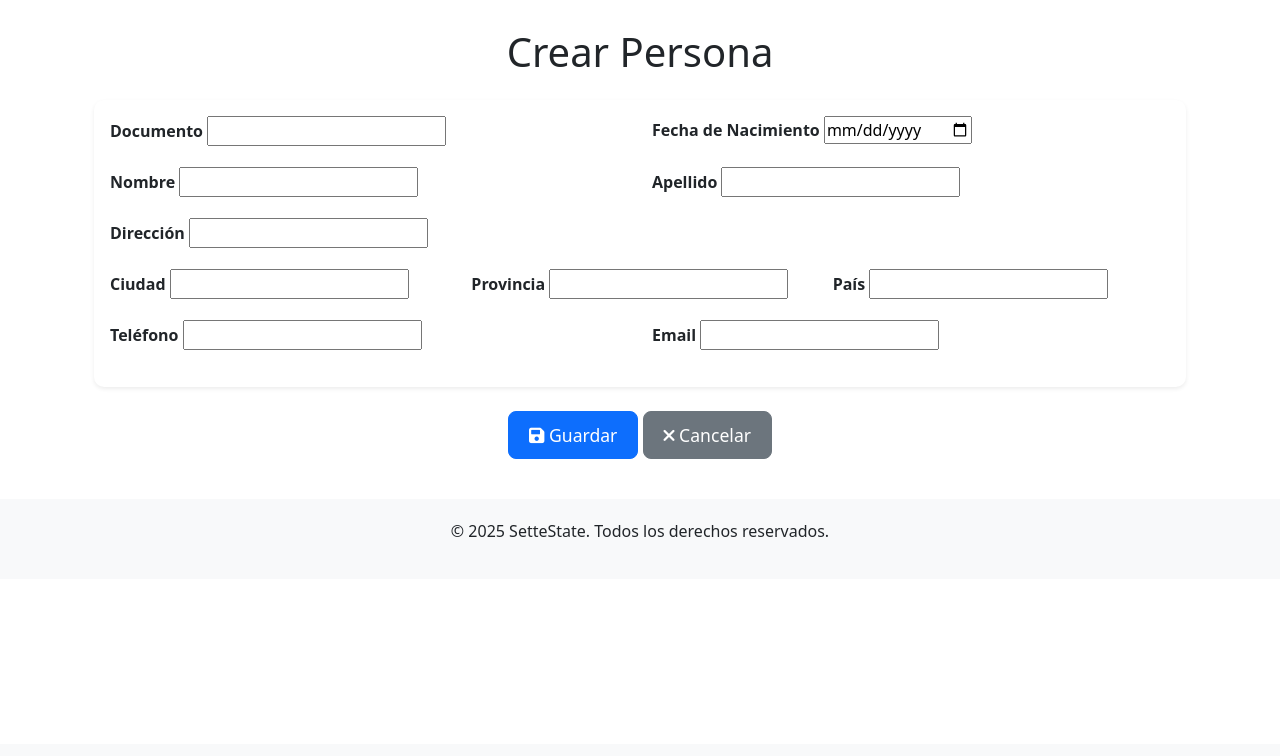
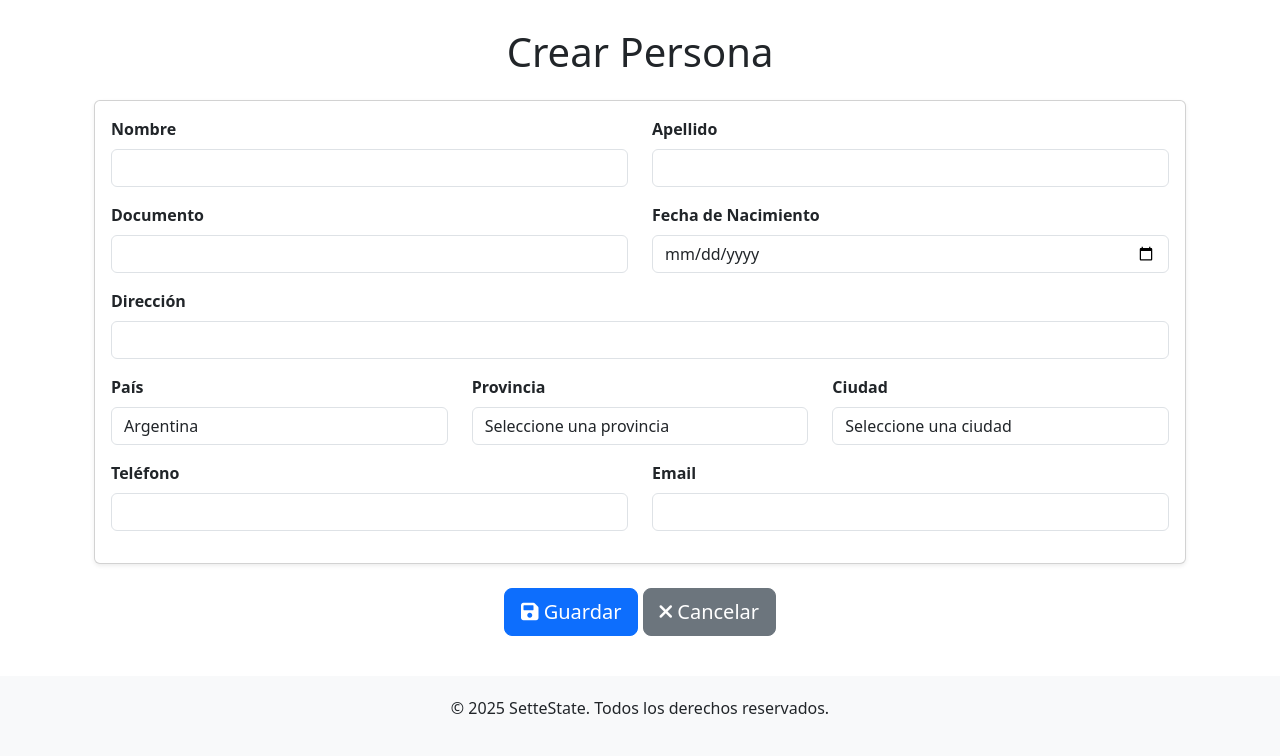
Before and after one commit to JereGun/SettEstate, a Django app: page /personas/create/ in a window 1280 px wide. Shown: the part 56-812 px from the top of the page. Before the commit the page ends 593 px from the top, so only its background shows below. Run offline with Django 5.2, Linux system fonts and the light colour scheme.

Commit message:
Se modifica la interfaz del formulario Persona

```diff
--- a/settestate/persona/views.py
+++ b/settestate/persona/views.py
@@ -1,5 +1,7 @@
+from django.http import JsonResponse
 from django.shortcuts import render
 from django.urls import reverse_lazy
+from django.views import View
 from django.views.generic import ListView, CreateView, UpdateView, DeleteView
 from .models import Persona
 from .forms import PersonaForm
@@ -15,12 +17,47 @@
     template_name = 'persona/persona_form.html'
     success_url = reverse_lazy('persona_list')
 
+    def get_context_data(self, **kwargs):
+        context = super().get_context_data(**kwargs)
+        # Añadir datos de provincias y ciudades al contexto
+        context['provincias_data'] = {
+            'ARG': [{'id': '1', 'nombre': 'Buenos Aires'}, {'id': '2', 'nombre': 'Córdoba'},
+                   {'id': '3', 'nombre': 'Santa Fe'}, {'id': '4', 'nombre': 'Mendoza'}],
+            'BRA': [{'id': '1', 'nombre': 'São Paulo'}, {'id': '2', 'nombre': 'Rio de Janeiro'},
+                   {'id': '3', 'nombre': 'Minas Gerais'}]
+        }
+        context['ciudades_data'] = {
+            'Buenos Aires': [{'id': '1', 'nombre': 'La Plata'}, {'id': '2', 'nombre': 'Mar del Plata'},
+                           {'id': '3', 'nombre': 'Bahía Blanca'}],
+            'Córdoba': [{'id': '1', 'nombre': 'Córdoba'}, {'id': '2', 'nombre': 'Río Cuarto'},
+                       {'id': '3', 'nombre': 'Villa María'}]
+        }
+        return context
+
 class PersonaUpdateView(UpdateView):
     model = Persona
     form_class = PersonaForm
     template_name = 'persona/persona_form.html'
     success_url = reverse_lazy('persona_list')
 
+    def get_context_data(self, **kwargs):
+        context = super().get_context_data(**kwargs)
+        # Añadir datos de provincias y ciudades al contexto
+        context['provincias_data'] = {
+            'ARG': [{'id': '1', 'nombre': 'Buenos Aires'}, {'id': '2', 'nombre': 'Córdoba'},
+                   {'id': '3', 'nombre': 'Santa Fe'}, {'id': '4', 'nombre': 'Mendoza'}],
+            'BRA': [{'id': '1', 'nombre': 'São Paulo'}, {'id': '2', 'nombre': 'Rio de Janeiro'},
+                   {'id': '3', 'nombre': 'Minas Gerais'}]
+        }
+        context['ciudades_data'] = {
+            'Buenos Aires': [{'id': '1', 'nombre': 'La Plata'}, {'id': '2', 'nombre': 'Mar del Plata'},
+                           {'id': '3', 'nombre': 'Bahía Blanca'}],
+            'Córdoba': [{'id': '1', 'nombre': 'Córdoba Capital'}, {'id': '2', 'nombre': 'Río Cuarto'},
+                       {'id': '3', 'nombre': 'Villa María'}]
+        }
+        return context
+
+
 class PersonaDeleteView(DeleteView):
     model = Persona
     template_name = 'persona/persona_confirm_delete.html'
--- a/settestate/templates/persona/persona_form.html
+++ b/settestate/templates/persona/persona_form.html
@@ -12,8 +12,32 @@
                 <div class="row">
                     <div class="col-md-6">
                         <div class="mb-3">
+                            <label for="id_nombre" class="form-label fw-bold">Nombre</label>
+                            <input type="text" name="nombre" id="id_nombre" class="form-control" value="{{ form.nombre.value|default:'' }}" required>
+                            {% if form.nombre.errors %}
+                                <div class="invalid-feedback d-block">
+                                    {{ form.nombre.errors|join:", " }}
+                                </div>
+                            {% endif %}
+                        </div>
+                    </div>
+                    <div class="col-md-6">
+                        <div class="mb-3">
+                            <label for="id_apellido" class="form-label fw-bold">Apellido</label>
+                            <input type="text" name="apellido" id="id_apellido" class="form-control" value="{{ form.apellido.value|default:'' }}" required>
+                            {% if form.apellido.errors %}
+                                <div class="invalid-feedback d-block">
+                                    {{ form.apellido.errors|join:", " }}
+                                </div>
+                            {% endif %}
+                        </div>
+                    </div>
+                </div>
+                <div class="row">
+                    <div class="col-md-6">
+                        <div class="mb-3">
                             <label for="id_documento" class="form-label fw-bold">Documento</label>
-                            {{ form.documento }}
+                            <input type="text" name="documento" id="id_documento" class="form-control" value="{{ form.documento.value|default:'' }}" required>
                             {% if form.documento.errors %}
                                 <div class="invalid-feedback d-block">
                                     {{ form.documento.errors|join:", " }}
@@ -24,7 +48,7 @@
                     <div class="col-md-6">
                         <div class="mb-3">
                             <label for="id_fecha_nacimiento" class="form-label fw-bold">Fecha de Nacimiento</label>
-                            {{ form.fecha_nacimiento }}
+                            <input type="date" name="fecha_nacimiento" id="id_fecha_nacimiento" class="form-control" value="{{ form.fecha_nacimiento.value|default:'' }}" required>
                             {% if form.fecha_nacimiento.errors %}
                                 <div class="invalid-feedback d-block">
                                     {{ form.fecha_nacimiento.errors|join:", " }}
@@ -33,33 +57,9 @@
                         </div>
                     </div>
                 </div>
-                <div class="row">
-                    <div class="col-md-6">
-                        <div class="mb-3">
-                            <label for="id_nombre" class="form-label fw-bold">Nombre</label>
-                            {{ form.nombre }}
-                            {% if form.nombre.errors %}
-                                <div class="invalid-feedback d-block">
-                                    {{ form.nombre.errors|join:", " }}
-                                </div>
-                            {% endif %}
-                        </div>
-                    </div>
-                    <div class="col-md-6">
-                        <div class="mb-3">
-                            <label for="id_apellido" class="form-label fw-bold">Apellido</label>
-                            {{ form.apellido }}
-                            {% if form.apellido.errors %}
-                                <div class="invalid-feedback d-block">
-                                    {{ form.apellido.errors|join:", " }}
-                                </div>
-                            {% endif %}
-                        </div>
-                    </div>
-                </div>
                 <div class="mb-3">
                     <label for="id_direccion" class="form-label fw-bold">Dirección</label>
-                    {{ form.direccion }}
+                    <input type="text" name="direccion" id="id_direccion" class="form-control" value="{{ form.direccion.value|default:'' }}" required>
                     {% if form.direccion.errors %}
                         <div class="invalid-feedback d-block">
                             {{ form.direccion.errors|join:", " }}
@@ -69,11 +69,16 @@
                 <div class="row">
                     <div class="col-md-4">
                         <div class="mb-3">
-                            <label for="id_ciudad" class="form-label fw-bold">Ciudad</label>
-                            {{ form.ciudad }}
-                            {% if form.ciudad.errors %}
+                            <label for="id_pais" class="form-label fw-bold">País</label>
+                            <select name="pais" id="id_pais" class="form-control" required>
+                                <option value="">Seleccione un país</option>
+                                {% for value, label in form.fields.pais.choices %}
+                                    <option value="{{ value }}" {% if form.pais.value == value %}selected{% endif %}>{{ label }}</option>
+                                {% endfor %}
+                            </select>
+                            {% if form.pais.errors %}
                                 <div class="invalid-feedback d-block">
-                                    {{ form.ciudad.errors|join:", " }}
+                                    {{ form.pais.errors|join:", " }}
                                 </div>
                             {% endif %}
                         </div>
@@ -81,7 +86,9 @@
                     <div class="col-md-4">
                         <div class="mb-3">
                             <label for="id_provincia" class="form-label fw-bold">Provincia</label>
-                            {{ form.provincia }}
+                            <select name="provincia" id="id_provincia" class="form-control" required>
+                                <option value="">Seleccione una provincia</option>
+                            </select>
                             {% if form.provincia.errors %}
                                 <div class="invalid-feedback d-block">
                                     {{ form.provincia.errors|join:", " }}
@@ -91,11 +98,13 @@
                     </div>
                     <div class="col-md-4">
                         <div class="mb-3">
-                            <label for="id_pais" class="form-label fw-bold">País</label>
-                            {{ form.pais }}
-                            {% if form.pais.errors %}
+                            <label for="id_ciudad" class="form-label fw-bold">Ciudad</label>
+                            <select name="ciudad" id="id_ciudad" class="form-control" required>
+                                <option value="">Seleccione una ciudad</option>
+                            </select>
+                            {% if form.ciudad.errors %}
                                 <div class="invalid-feedback d-block">
-                                    {{ form.pais.errors|join:", " }}
+                                    {{ form.ciudad.errors|join:", " }}
                                 </div>
                             {% endif %}
                         </div>
@@ -105,7 +114,7 @@
                     <div class="col-md-6">
                         <div class="mb-3">
                             <label for="id_telefono" class="form-label fw-bold">Teléfono</label>
-                            {{ form.telefono }}
+                            <input type="text" name="telefono" id="id_telefono" class="form-control" value="{{ form.telefono.value|default:'' }}" required>
                             {% if form.telefono.errors %}
                                 <div class="invalid-feedback d-block">
                                     {{ form.telefono.errors|join:", " }}
@@ -116,7 +125,7 @@
                     <div class="col-md-6">
                         <div class="mb-3">
                             <label for="id_email" class="form-label fw-bold">Email</label>
-                            {{ form.email }}
+                            <input type="email" name="email" id="id_email" class="form-control" value="{{ form.email.value|default:'' }}" required>
                             {% if form.email.errors %}
                                 <div class="invalid-feedback d-block">
                                     {{ form.email.errors|join:", " }}
@@ -140,44 +149,80 @@
     </form>
 </div>
 
-<!-- Estilos personalizados -->
-<style>
-    .card {
-        border: none;
-        border-radius: 10px;
+<script>
+document.addEventListener("DOMContentLoaded", function() {
+    // Obtener los elementos del formulario
+    const paisSelect = document.getElementById('id_pais');
+    const provinciaSelect = document.getElementById('id_provincia');
+    const ciudadSelect = document.getElementById('id_ciudad');
+
+    // Cargar los datos de provincias y ciudades desde el contexto de Django
+    const provinciasData = {{ provincias_data|safe }};
+    const ciudadesData = {{ ciudades_data|safe }};
+
+    // Función para cargar provincias según el país seleccionado
+    function cargarProvincias() {
+        const pais = paisSelect.value;
+        provinciaSelect.innerHTML = '<option value="">Seleccione una provincia</option>';
+        ciudadSelect.innerHTML = '<option value="">Seleccione una ciudad</option>';
+
+        if (pais && provinciasData[pais]) {
+            provinciasData[pais].forEach(provincia => {
+                const option = document.createElement('option');
+                option.value = provincia.nombre;
+                option.text = provincia.nombre;
+                provinciaSelect.appendChild(option);
+            });
         }
-    .form-control {
-        border-radius: 5px;
-        padding: 10px;
     }
-    .form-control:focus {
-        border-color: #80bdff;
-        box-shadow: 0 0 5px rgba(128, 189, 255, 0.5);
+
+    // Función para cargar ciudades según la provincia seleccionada
+    function cargarCiudades() {
+        const provincia = provinciaSelect.value;
+        ciudadSelect.innerHTML = '<option value="">Seleccione una ciudad</option>';
+
+        if (provincia && ciudadesData[provincia]) {
+            ciudadesData[provincia].forEach(ciudad => {
+                const option = document.createElement('option');
+                option.value = ciudad.nombre;
+                option.text = ciudad.nombre;
+                ciudadSelect.appendChild(option);
+            });
         }
-    .btn-lg {
-        padding: 10px 20px;
-        font-size: 1.1rem;
     }
-    .invalid-feedback {
-        display: block;
-        margin-top: 5px;
-        color: #dc3545; /* Color rojo para errores */
+
+    // Asignar eventos a los selectores
+    paisSelect.addEventListener('change', cargarProvincias);
+    provinciaSelect.addEventListener('change', cargarCiudades);
+
+    // Si ya hay valores seleccionados (en caso de edición)
+    if (paisSelect.value) {
+        cargarProvincias();
+
+        // Preseleccionar la provincia si existe
+        const provinciaValor = "{{ form.provincia.value|default:'' }}";
+        if (provinciaValor) {
+            for (let i = 0; i < provinciaSelect.options.length; i++) {
+                if (provinciaSelect.options[i].value === provinciaValor) {
+                    provinciaSelect.selectedIndex = i;
+                    break;
                 }
-    .is-invalid {
-        border-color: #dc3545; /* Borde rojo para campos inválidos */
             }
-</style>
 
-<!-- Script para manejar la validación -->
-<script>
-    // Agrega la clase 'is-invalid' a los campos con errores
-    document.addEventListener("DOMContentLoaded", function() {
-        const fields = document.querySelectorAll(".form-control");
-        fields.forEach(field => {
-            if (field.classList.contains("is-invalid")) {
-                field.classList.add("is-invalid");
+            // Cargar y preseleccionar la ciudad
+            cargarCiudades();
+            const ciudadValor = "{{ form.ciudad.value|default:'' }}";
+            if (ciudadValor) {
+                for (let i = 0; i < ciudadSelect.options.length; i++) {
+                    if (ciudadSelect.options[i].value === ciudadValor) {
+                        ciudadSelect.selectedIndex = i;
+                        break;
+                    }
+                }
+            }
+        }
     }
 });
-    });
 </script>
+
 {% endblock %}
```
Also changed, not shown: settestate/persona/models.py (+11 -1 lines). Lines whose indentation alone changed are shown as unchanged.
